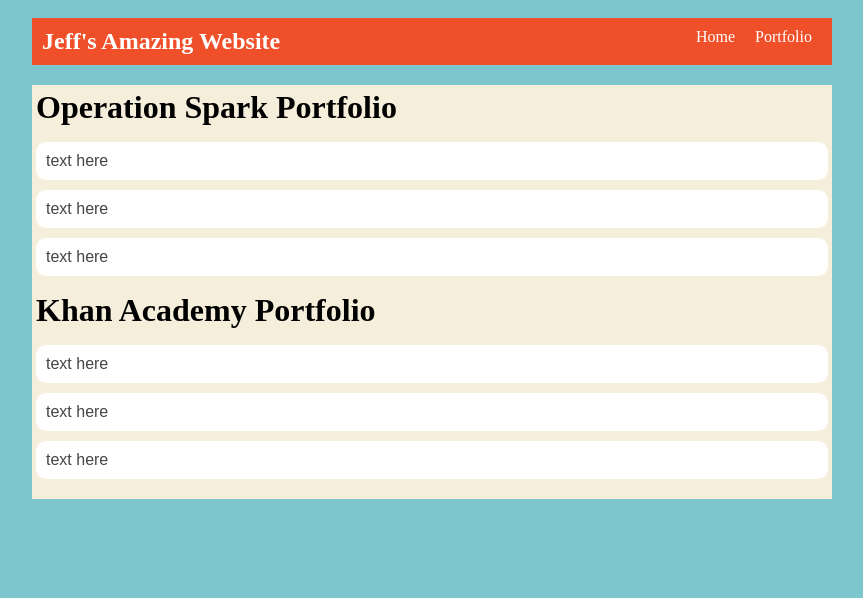
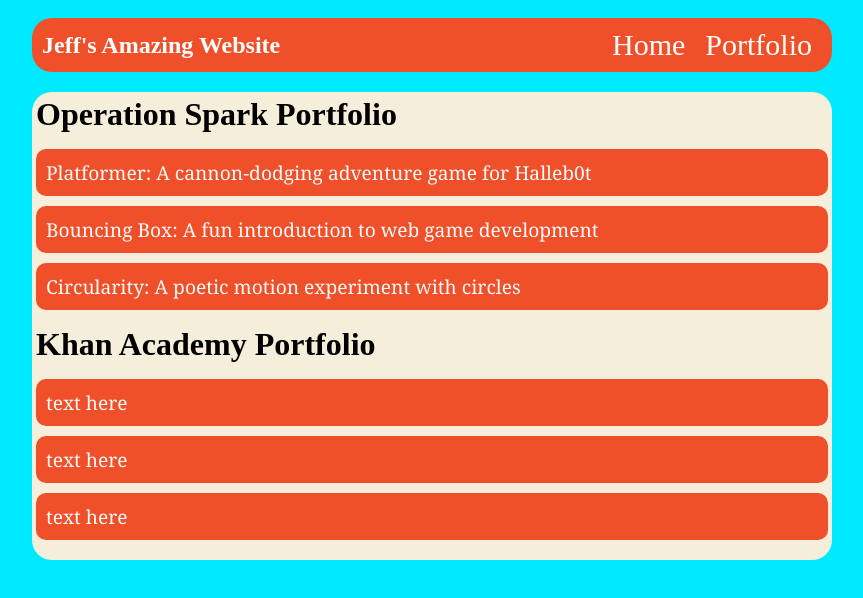
Before and after one commit to JTB51/jtb51.github.io, a plain HTML site: page portfolio.html in a window 1280 px wide. Shown: the whole page, without its empty margins (208-1071 px from the left). Drawn offline with Linux system fonts and the light colour scheme.

Commit message:
Finished everything

```diff
--- a/portfolio.html
+++ b/portfolio.html
@@ -3,6 +3,7 @@
   <head>
     <title>Jeff's Website</title>
     <link rel="stylesheet" href="style.css"/>
+    <link rel="icon" type="image/x-icon" href="Images/can">
   </head>
 
   <body>
@@ -26,13 +27,13 @@
             <h1> Operation Spark Portfolio </h1>
             <ul id="portfolio">
               <li>
-                <a href="fsd-projects/platformer/">text here</a>
+                <a href="fsd-projects/platformer/">Platformer: A cannon-dodging adventure game for Halleb0t</a>
               </li>
               <li>
-                <a href="fsd-projects/platformer/">text here</a>
+                <a href="fsd-projects/bouncing-box/">Bouncing Box: A fun introduction to web game development</a>
               </li>
               <li>
-                <a href="fsd-projects/platformer/">text here</a>
+                <a href="fsd-projects/circularity/">Circularity: A poetic motion experiment with circles </a>
               </li>
             </ul>
             <h1> Khan Academy Portfolio </h1>
@@ -44,7 +45,7 @@
                 <a href="fsd-projects/platformer/">text here</a>
               </li>
               <li>
-                <a href="fsd-projects/platformer/">text here</a>
+                <a href="project">text here</a>
               </li>
             </ul>
         </div>
--- a/style.css
+++ b/style.css
@@ -1,5 +1,5 @@
 body {
-    background: rgb(125, 198, 205);
+    background: rgb(0, 234, 255);
     color: rgb(45, 45, 45);
     padding: 10px;
     font-family: 'Times New Roman', Times, serif;
@@ -17,6 +17,7 @@
     display: flex;
     padding: 10px;
     justify-content: space-between;
+    border-radius: 20px;
 }
 
 h1 {
@@ -32,6 +33,7 @@
     margin: 0;
     padding: 0;
     display: flex;
+    font-size: 30px;
 }
 
 .nav-li {
@@ -49,7 +51,7 @@
     background: rgb(245, 238, 219);
     display: flex;
     margin-top: 15px;
-
+    border-radius: 20px;
 }
 
 .sidebar {
@@ -60,12 +62,13 @@
 .sidebar-img {
     width: 250px;
     height: 300px;
+    border-radius: 20px;
 }
 
 .content {
     flex: 1;
     padding: 4px;
-    font-family: fantasy
+    font-family: Georgia, 'Times New Roman', Times, serif
 }
 
 /* interests section styles */
@@ -73,6 +76,7 @@
     border: 39px #A7C7E7 ridge;
     padding: 8px;
     margin-top: 20px;
+    border-radius: 20px;
 }
 
 h2, h3 {
@@ -91,17 +95,19 @@
 }
 
 #portfolio li {
-  background: #fff;
+  background: rgb(239, 80, 41);
   padding: 10px;
   border-radius: 10px;
   margin-bottom: 10px;
+  font-family: Georgia, 'Times New Roman', Times, serif;
+  font-size: larger;
 }
 
 #portfolio li:hover {
-  background: #eee;
+  background: rgb(0, 234, 255);
 }
 
 #portfolio a {
   text-decoration: none;
-  color: #454545;
+  color: #fafafa;
 }
```
Also changed, not shown: index.html (+1 -0 lines), 2 other files.
